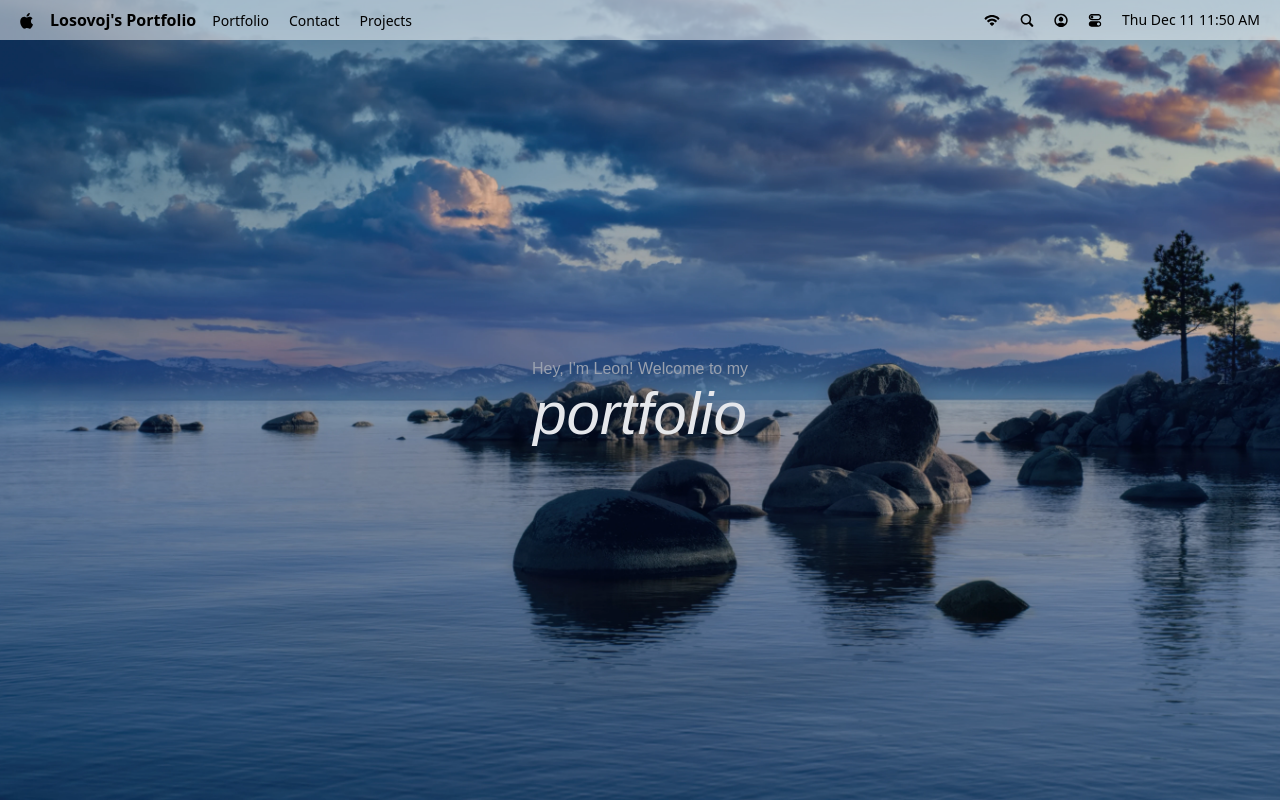
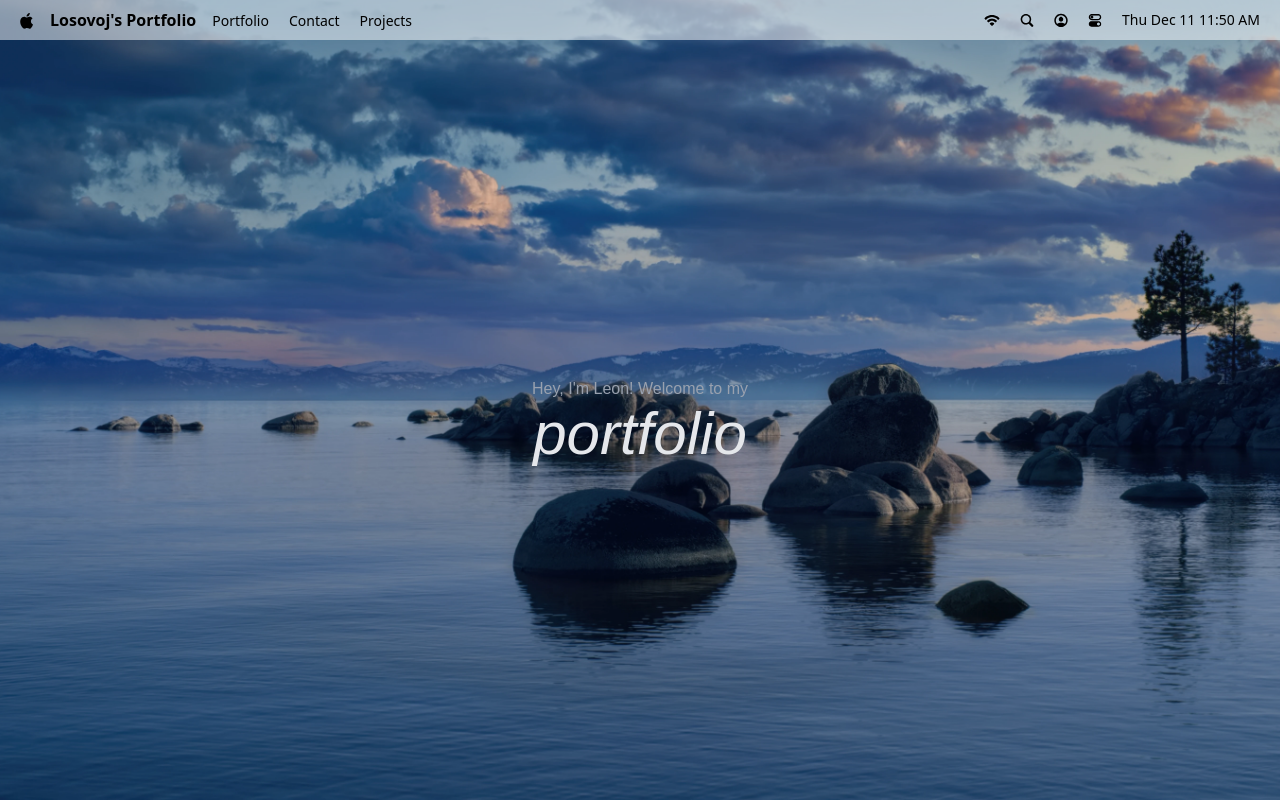
Before and after one commit to Lone-DO/project-mac, a Vue app: page / in a window 1280 px wide. Built offline with nearby package versions, Linux system fonts and the light colour scheme.

Commit message:
style: Patch container main height
Signed-off-by: lone-DO <citizin@outlook.com>

```diff
--- a/src/app.vue
+++ b/src/app.vue
@@ -3,9 +3,9 @@ import { AppHeader, AppWelcome } from '@/components';
 </script>
 
 <template>
-	<section>
+	<section class="flex flex-col h-screen">
 		<AppHeader />
-		<main>
+		<main class="flex-1 relative">
 			<AppWelcome />
 		</main>
 	</section>
--- a/src/assets/styles/index.css
+++ b/src/assets/styles/index.css
@@ -41,7 +41,7 @@ body {
 	}
 
 	#welcome {
-		@apply text-gray-200 flex flex-col justify-center items-center absolute top-1/2 left-1/2 -translate-x-1/2 -translate-y-1/2 select-none max-sm:h-screen max-sm:w-full max-sm:px-10;
+		@apply text-gray-200 flex flex-col justify-center items-center absolute top-1/2 left-1/2 -translate-x-1/2 -translate-y-1/2 select-none max-sm:h-full max-sm:w-full max-sm:px-10;
 
 		.small-screen {
 			@apply sm:hidden m-7 bg-red-300/20 backdrop-blur-lg p-3 rounded-md absolute top-10 font-roboto gap-4;
```
